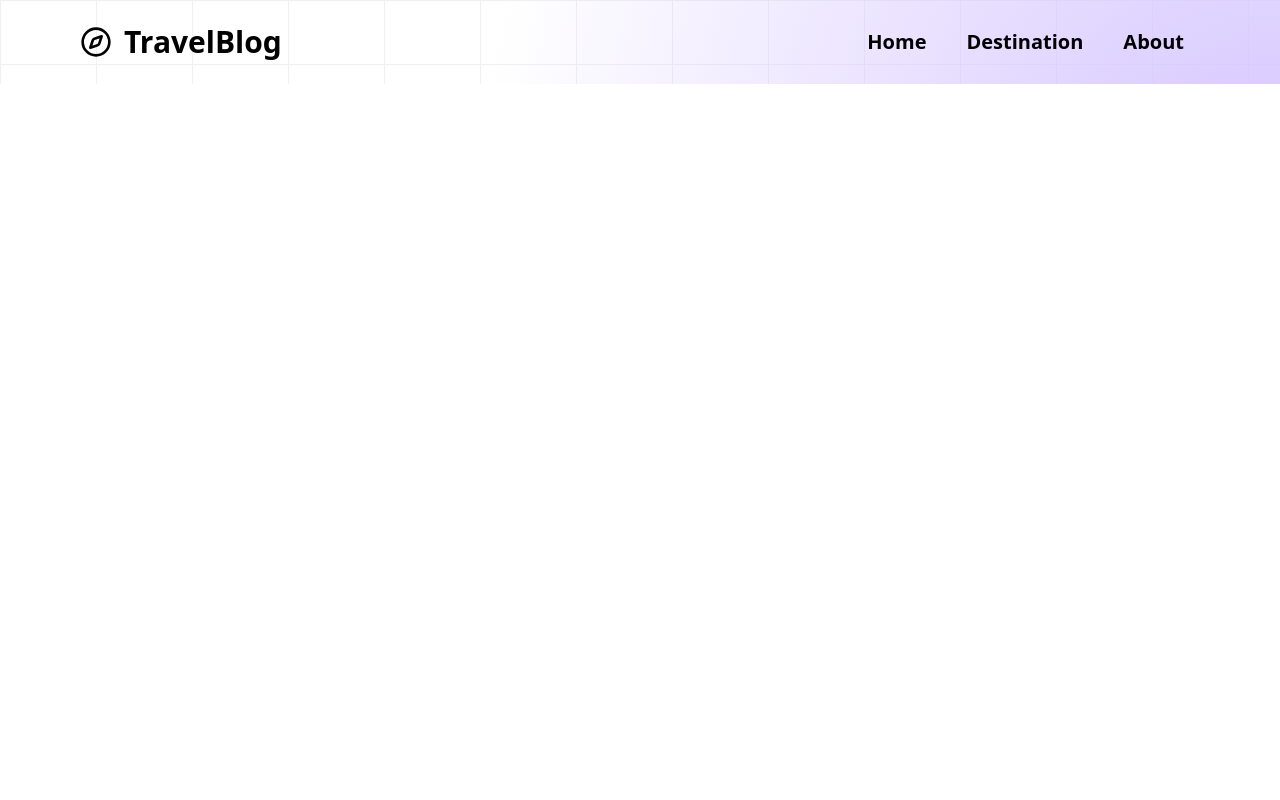
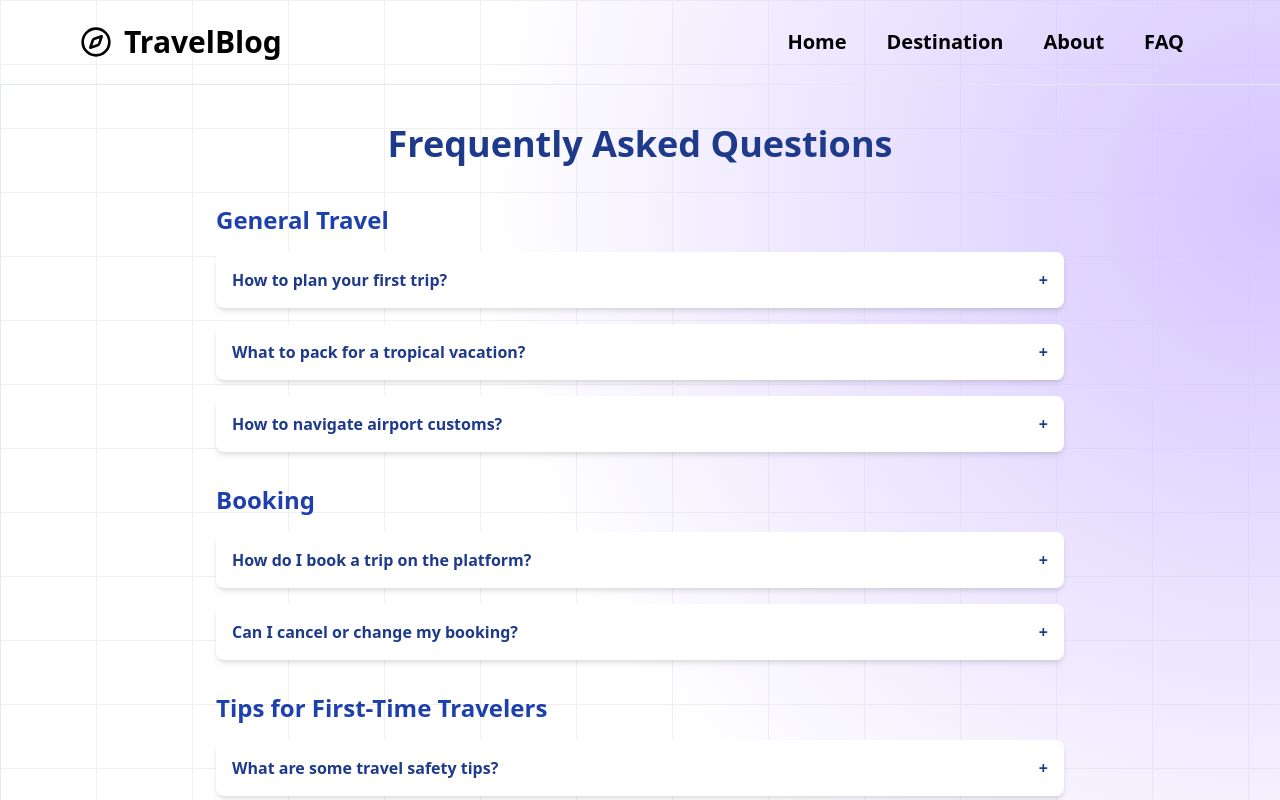
Before and after one commit to techcsispit/Travel-Blog, a React (Vite) app: page /faq in a window 1280 px wide. Shown: the top 800 px of the page. Built offline with nearby package versions, Linux system fonts and the light colour scheme.

Commit message:
added faq page

```diff
--- a/package.json
+++ b/package.json
@@ -10,6 +10,7 @@
     "preview": "vite preview"
   },
   "dependencies": {
+    "framer-motion": "^11.11.10",
     "lucide": "^0.447.0",
     "lucide-react": "^0.447.0",
     "react": "^18.2.0",
--- a/src/App.jsx
+++ b/src/App.jsx
@@ -8,6 +8,7 @@ import About from './pages/About';
 import MainCard from "./components/MainCard";
 import BlogDetails from "./pages/BlogDetails";
 import TravelStories from "./pages/TravelStories";
+import FAQPage from "./pages/FAQ";
 
 function App() {
   return (
@@ -21,6 +22,7 @@ function App() {
             <Route path="/" element={<Home />} />
             <Route path="/destination" element={<Destination />} />
             <Route path="/about" element={<About />} />
+            <Route path='/faq' element={<FAQPage/>} />
             <Route path="/blog/:title" element={<BlogDetails />} /> {/* adding a dynamic route for various blog posts */}
        <Route path="/travel/:title" element={<TravelStories/>}/>
         </Routes>
--- a/src/components/Navbar.jsx
+++ b/src/components/Navbar.jsx
@@ -12,6 +12,7 @@ function Navbar() {
         {path: "/", link: "Home"},
         {path: "/destination", link: "Destination"},
         {path: "/about", link: "About"},
+        {path:'/faq',link:"FAQ"}
     ]
 
     return (
--- /dev/null
+++ b/src/pages/FAQ.jsx
@@ -0,0 +1,91 @@
+import React, { useState } from 'react';
+import { motion, AnimatePresence } from 'framer-motion';
+
+// FAQ data
+const faqData = {
+  "General Travel": [
+    { question: "How to plan your first trip?", answer: "Start by researching your destination, setting a budget, and booking accommodation and flights in advance." },
+    { question: "What to pack for a tropical vacation?", answer: "Pack light, breathable clothing, sunscreen, a hat, and insect repellent." },
+    { question: "How to navigate airport customs?", answer: "Ensure you have all your documents ready, declare necessary items, and follow customs guidelines at your destination." }
+  ],
+  "Booking": [
+    { question: "How do I book a trip on the platform?", answer: "Navigate to the 'Destinations' page, select your desired location, and follow the booking steps provided." },
+    { question: "Can I cancel or change my booking?", answer: "Yes, bookings can be modified or canceled up to 24 hours in advance." }
+  ],
+  "Tips for First-Time Travelers": [
+    { question: "What are some travel safety tips?", answer: "Keep copies of your documents, avoid flashing valuables, and be aware of your surroundings." },
+    { question: "Should I get travel insurance?", answer: "Yes, travel insurance is recommended for unexpected medical expenses and trip cancellations." }
+  ],
+  "Packing Advice": [
+    { question: "How do I pack efficiently?", answer: "Use packing cubes, roll clothes to save space, and make a checklist to avoid overpacking." },
+    { question: "What items should I carry in my carry-on?", answer: "Essentials include a travel pillow, important documents, phone charger, and any medications you need." }
+  ],
+};
+
+// Main FAQ page component
+const FAQPage = () => {
+  return (
+    <div className="min-h-screen bg-[linear-gradient(to_right,#e2e8f0_1px,transparent_1px),linear-gradient(to_bottom,#e2e8f0_1px,transparent_1px)] bg-from-blue-100 py-10">
+      <div className="max-w-4xl mx-auto px-6">
+        <h1 className="text-4xl font-bold text-center text-blue-900 mb-10">Frequently Asked Questions</h1>
+        {Object.keys(faqData).map((category) => (
+          <FAQSection key={category} category={category} faqs={faqData[category]} />
+        ))}
+      </div>
+    </div>
+  );
+};
+
+// Category section component
+const FAQSection = ({ category, faqs }) => {
+  return (
+    <div className="mb-8">
+      <h2 className="text-2xl font-semibold text-blue-800 mb-4">{category}</h2>
+      {faqs.map((faq, index) => (
+        <FAQItem key={index} question={faq.question} answer={faq.answer} />
+      ))}
+    </div>
+  );
+};
+
+// Single FAQ item with animation
+const FAQItem = ({ question, answer }) => {
+  const [isOpen, setIsOpen] = useState(false);
+
+  return (
+    <div className="bg-white shadow-md rounded-lg p-4 mb-4">
+      <button
+        onClick={() => setIsOpen(!isOpen)}
+        className="text-left w-full text-blue-900 font-semibold focus:outline-none"
+      >
+        {question}
+        <span className="float-right">{isOpen ? '-' : '+'}</span>
+      </button>
+
+      {/* Animate presence to handle the opening and closing of FAQ items */}
+      <AnimatePresence>
+        {isOpen && (
+          <motion.div
+            initial={{ opacity: 0, height: 0 }}
+            animate={{ opacity: 1, height: "auto" }}
+            exit={{ opacity: 0, height: 0 }}
+            transition={{ duration: 0.3 }}
+            className="overflow-hidden"
+          >
+            <motion.p
+              initial={{ opacity: 0 }}
+              animate={{ opacity: 1 }}
+              exit={{ opacity: 0 }}
+              transition={{ delay: 0.15 }}
+              className="text-gray-700 mt-2"
+            >
+              {answer}
+            </motion.p>
+          </motion.div>
+        )}
+      </AnimatePresence>
+    </div>
+  );
+};
+
+export default FAQPage;
```
Also changed, not shown: 1 other file (tests, documents, lock files or other folders).
